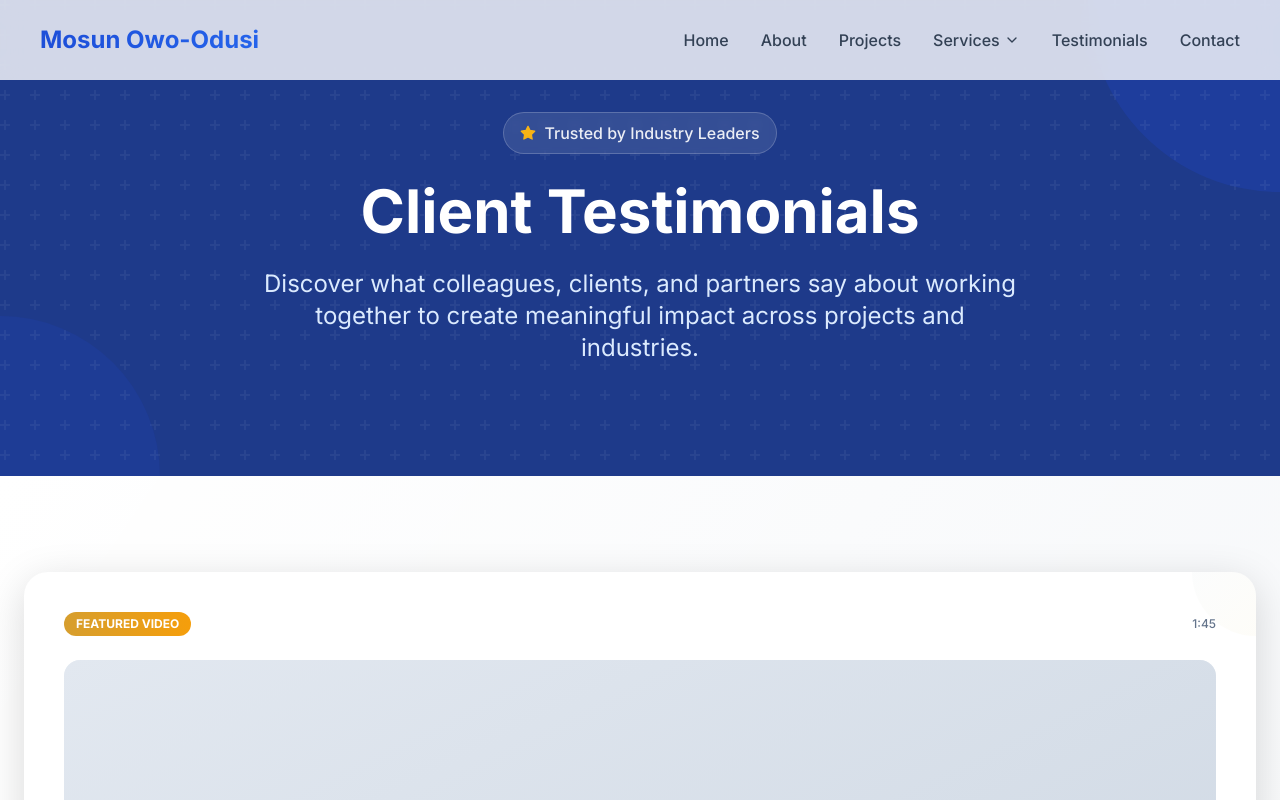
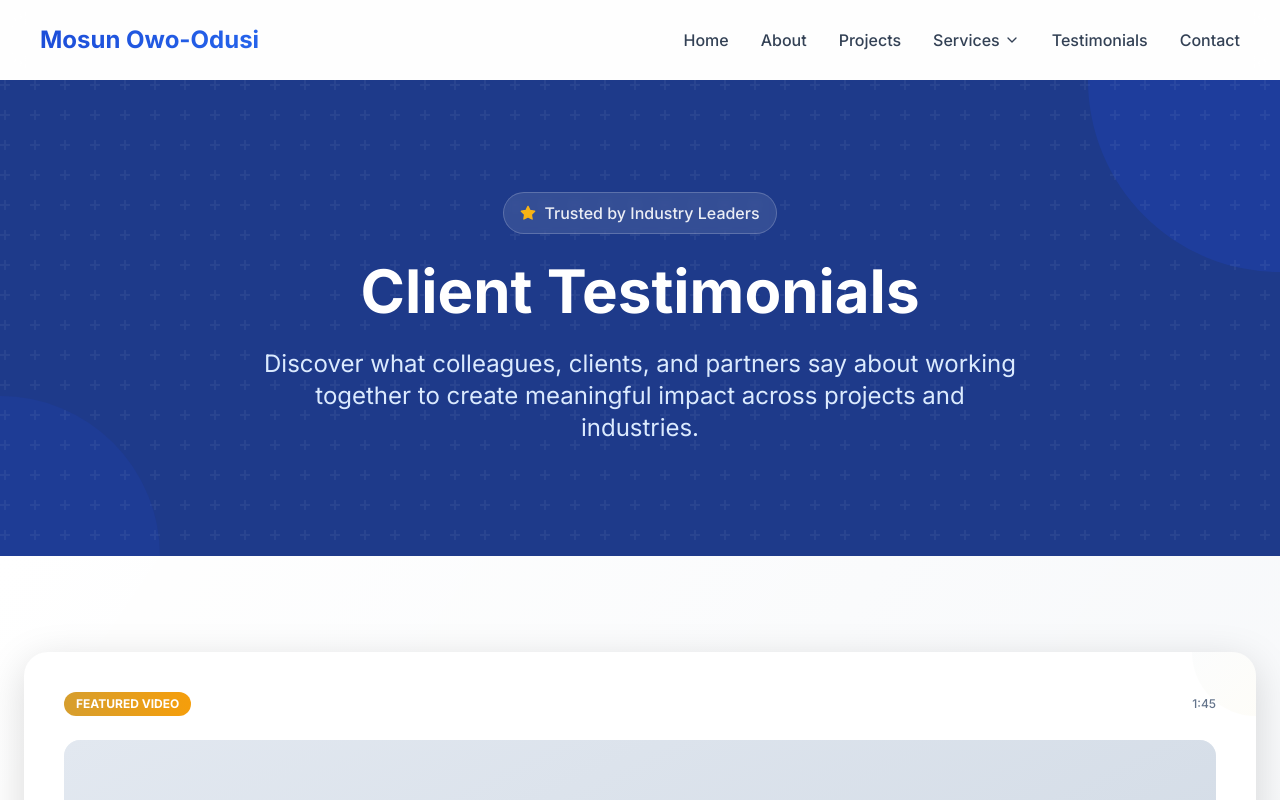
Before and after one commit to Paulkelvin/Mosun-Owo-Odusi, a Next.js app: page /testimonials in a window 1280 px wide. Shown: the top 800 px of the page. Built offline with nearby package versions, Linux system fonts and the light colour scheme.

Commit message:
Align Services, Testimonials, and Opportunities heroes below header

```diff
--- a/app/opportunities/OpportunitiesHub.tsx
+++ b/app/opportunities/OpportunitiesHub.tsx
@@ -210,7 +210,7 @@ export default function OpportunitiesHub() {
   return (
     <div className="min-h-screen">
       {/* Hero Section */}
-      <section className="relative bg-gradient-to-br from-primary-50/30 via-white to-gold-50/20 overflow-hidden">
+      <section className="relative bg-gradient-to-br from-primary-50/30 via-white to-gold-50/20 overflow-hidden mt-16 lg:mt-20">
         {/* Subtle background pattern */}
         <div className="absolute inset-0 opacity-5">
           <div className="absolute inset-0" style={{
--- a/app/services/ServicesPage.tsx
+++ b/app/services/ServicesPage.tsx
@@ -33,7 +33,7 @@ export default function ServicesPage() {
   return (
     <div className="min-h-screen bg-gradient-to-br from-slate-50 via-white to-primary-50">
       {/* Hero */}
-      <section className="section-padding">
+      <section className="section-padding mt-16 lg:mt-20">
         <div className="container-custom">
           <motion.div initial={{ opacity: 0, y: 20 }} animate={{ opacity: 1, y: 0 }} transition={{ duration: 0.6 }} className="text-center max-w-4xl mx-auto mb-16">
             <motion.div initial={{ opacity: 0, scale: 0.9 }} animate={{ opacity: 1, scale: 1 }} transition={{ duration: 0.5 }} className="inline-flex items-center gap-2 px-4 py-2 bg-primary-100 rounded-full mb-6">
--- a/app/testimonials/page.tsx
+++ b/app/testimonials/page.tsx
@@ -201,7 +201,7 @@ export default function Testimonials() {
   return (
     <div className="min-h-screen">
       {/* Hero Section */}
-      <section className="relative bg-primary-900 py-20 lg:py-28">
+      <section className="relative bg-primary-900 py-20 lg:py-28 mt-16 lg:mt-20">
         {/* Decorative elements */}
         <div className="absolute inset-0 overflow-hidden">
           {/* Top right accent */}
```
